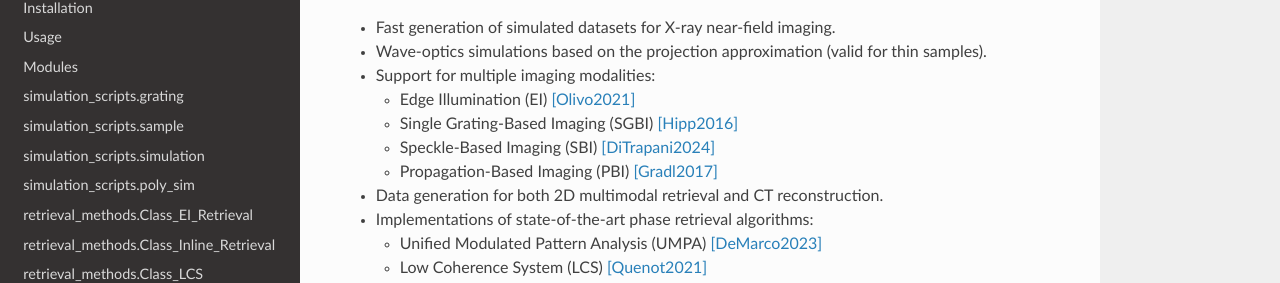
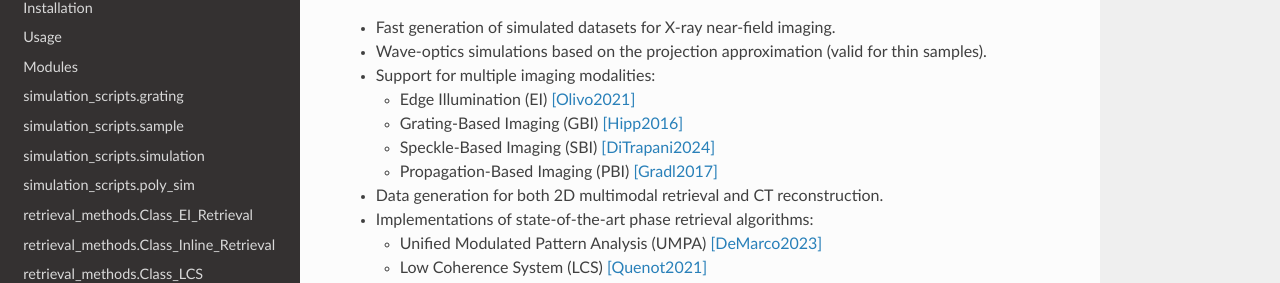
Before and after one commit to Spoksonat/CATNIP, a Sphinx documentation site: the page built from docs/index.rst, in a window 1280 px wide and 900 px high, scrolled down 540 px. Shown: the part 144-427 px from the top of the window. Built offline with Sphinx 7.4.7 and the Read the Docs theme 3.1.0, drawn with Linux system fonts in a browser that asks for light colours; pages that are not in the unit, such as notebooks, are missing from menus.

Commit message:
Update index.rst

```diff
--- a/docs/index.rst
+++ b/docs/index.rst
@@ -20,7 +20,7 @@ Features
 - Support for multiple imaging modalities:
 
   - Edge Illumination (EI) [Olivo2021]_
-  - Single Grating-Based Imaging (SGBI) [Hipp2016]_
+  - Grating-Based Imaging (GBI) [Hipp2016]_
   - Speckle-Based Imaging (SBI) [DiTrapani2024]_
   - Propagation-Based Imaging (PBI) [Gradl2017]_
 
```
